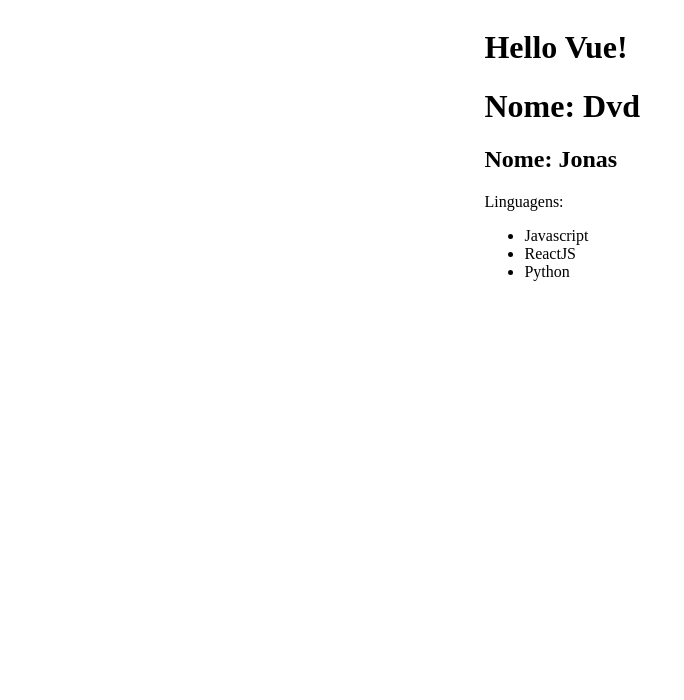
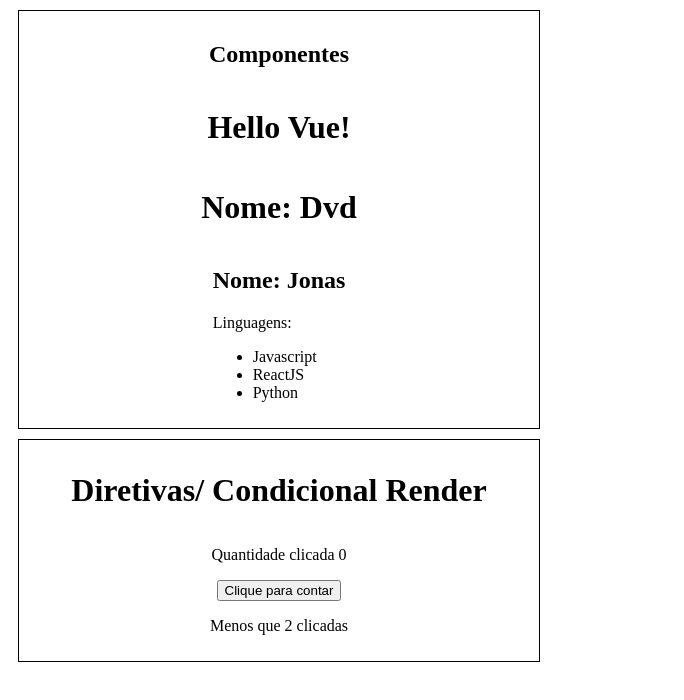
Before and after one commit to davidrogger/vue-practices, a Vue app in the folder 01-initial-use-installing/CLI/: page / in a window 1280 px wide. Shown: the top 700 px of the page, without its empty margins (0-684 px from the left). Built offline with nearby package versions, Linux system fonts and the light colour scheme.

Commit message:
FEAT: pratice condicional render

```diff
--- a/01-initial-use-installing/CLI/src/App.vue
+++ b/01-initial-use-installing/CLI/src/App.vue
@@ -1,22 +1,19 @@
 <template>
   <div>
-    <TitleComponent />
-    <LifeCycle />
-    <PersonComponent />
+    <Components />
+    <CondicionalRender />
   </div>
 </template>
 
 <script>
-import TitleComponent from './components/Title.vue';
-import LifeCycle from './components/LifeCycle.vue';
-import PersonComponent from './components/Person.vue';
+import Components from './components/Components.vue';
+import CondicionalRender from './components/CondicionalRender.vue'
 
   export default {
     name: 'App',
     components: {
-      TitleComponent,
-      LifeCycle,
-      PersonComponent
+      Components,
+      CondicionalRender,
     }
   }
 </script>
--- a/01-initial-use-installing/CLI/src/assets/main.css
+++ b/01-initial-use-installing/CLI/src/assets/main.css
@@ -1,33 +1,9 @@
-#app {
-  max-width: 1280px;
-  margin: 0 auto;
-  padding: 2rem;
-
-  font-weight: normal;
+.session {
+  border: 1px solid black;
+  display: flex;
+  flex-direction: column;
+  align-items: center;
+  width: 500px;
+  padding: 10px;
+  margin: 10px;
 }
-
-a,
-.green {
-  text-decoration: none;
-  color: hsla(160, 100%, 37%, 1);
-  transition: 0.4s;
-}
-
-@media (hover: hover) {
-  a:hover {
-    background-color: hsla(160, 100%, 37%, 0.2);
-  }
-}
-
-@media (min-width: 1024px) {
-  body {
-    display: flex;
-    place-items: center;
-  }
-
-  #app {
-    display: grid;
-    grid-template-columns: 1fr 1fr;
-    padding: 0 2rem;
-  }
-}
--- /dev/null
+++ b/01-initial-use-installing/CLI/src/components/CondicionalRender.vue
@@ -0,0 +1,33 @@
+<template>
+  <div
+    class="session"
+  >
+  <h1>Diretivas/ Condicional Render</h1>
+
+  <p>Quantidade clicada {{ btn }}</p>
+
+  <button
+    type="button"
+    @click="btn++"
+  >
+    Clique para contar
+  </button>
+
+  <p v-if="btn > 2">Com o botão clicado mais que 2 vezes</p>
+  <p v-else>Menos que 2 clicadas</p>
+
+  <p v-if="btn === 10">Botão clicado 10 vezes</p>
+
+  </div>
+</template>
+
+<script>
+  export default {
+    nome: 'CondicionalRender',
+    data() {
+      return {
+        btn: 0
+      }
+    },
+  }
+</script>
```
